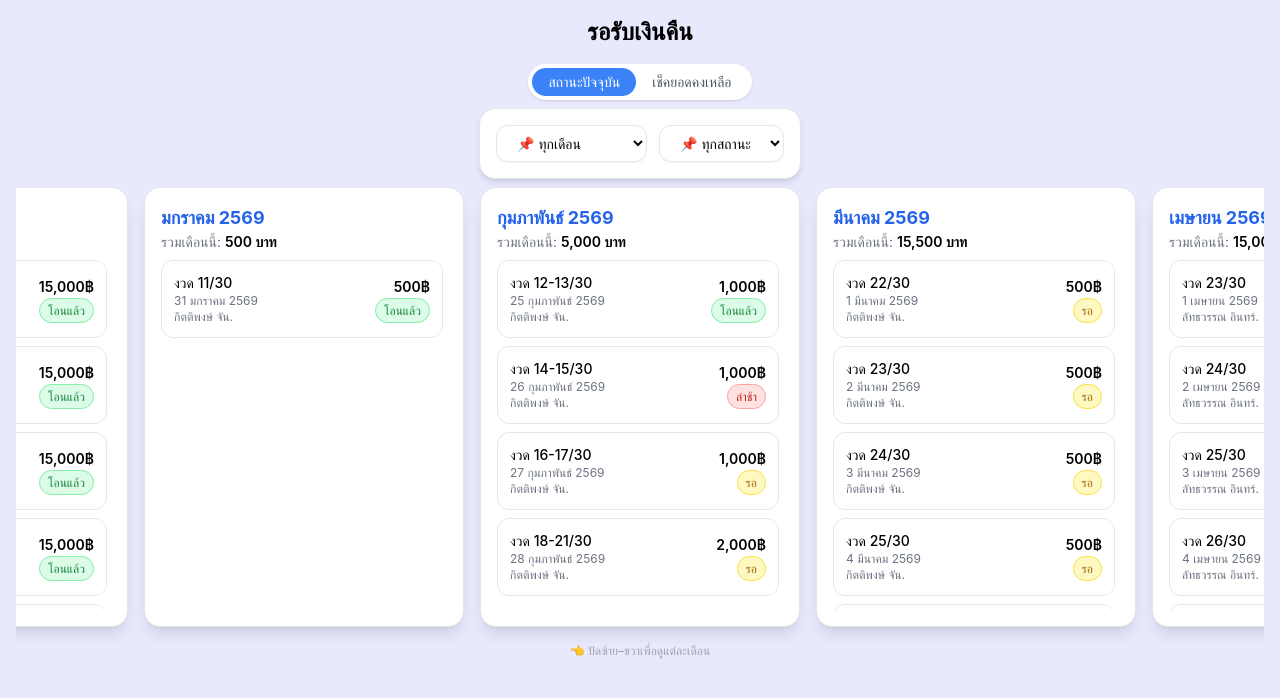
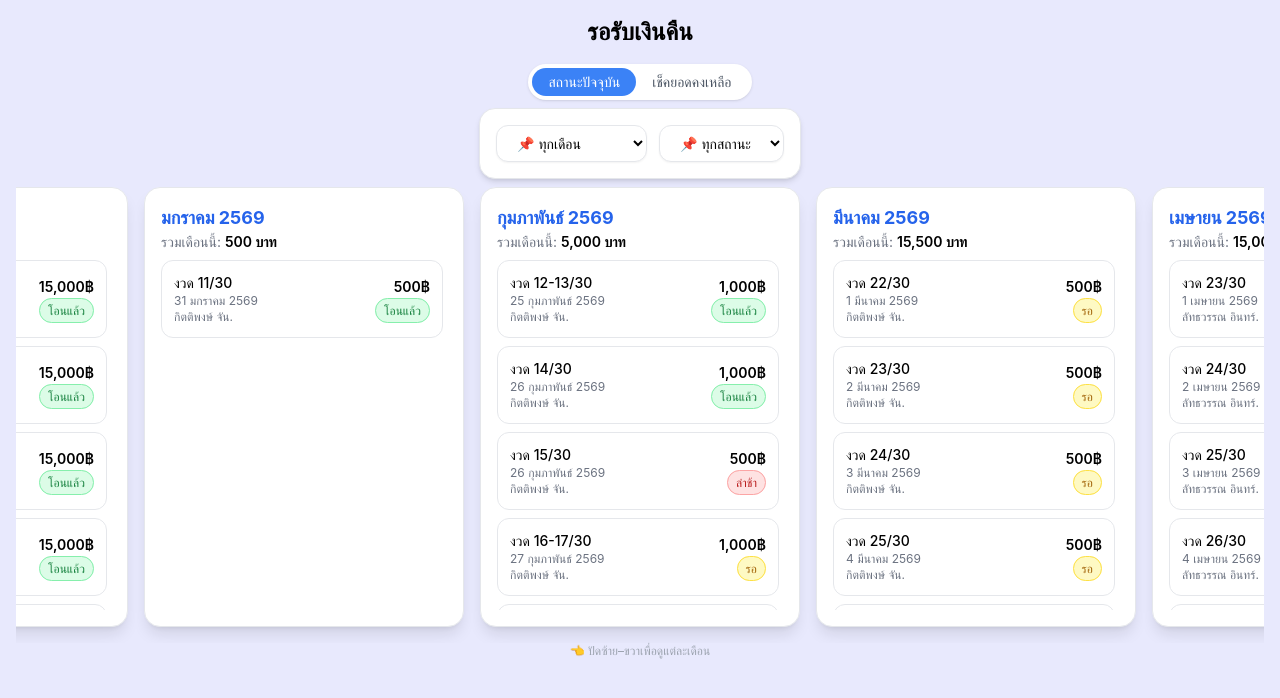
Before and after one commit to KittiArm/ktmyshop, a React (Vite) app: page / in a window 1280 px wide. Shown: the top 698 px of the page. Built offline with nearby package versions, Linux system fonts and the light colour scheme.

Commit message:
更新 App.jsx

```diff
--- a/src/App.jsx
+++ b/src/App.jsx
@@ -74,10 +74,17 @@ const data = [
 				status: "โอนแล้ว",
 			},
 			{
-				round: "14-15/30",
+				round: "14/30",
 				date: "26 กุมภาพันธ์ 2569",
 				name: "กิตติพงษ์ จัน.",
 				amount: 1000,
+				status: "โอนแล้ว",
+			},
+			{
+				round: "15/30",
+				date: "26 กุมภาพันธ์ 2569",
+				name: "กิตติพงษ์ จัน.",
+				amount: 500,
 				status: "ล่าช้า",
 			},
 			{
```
